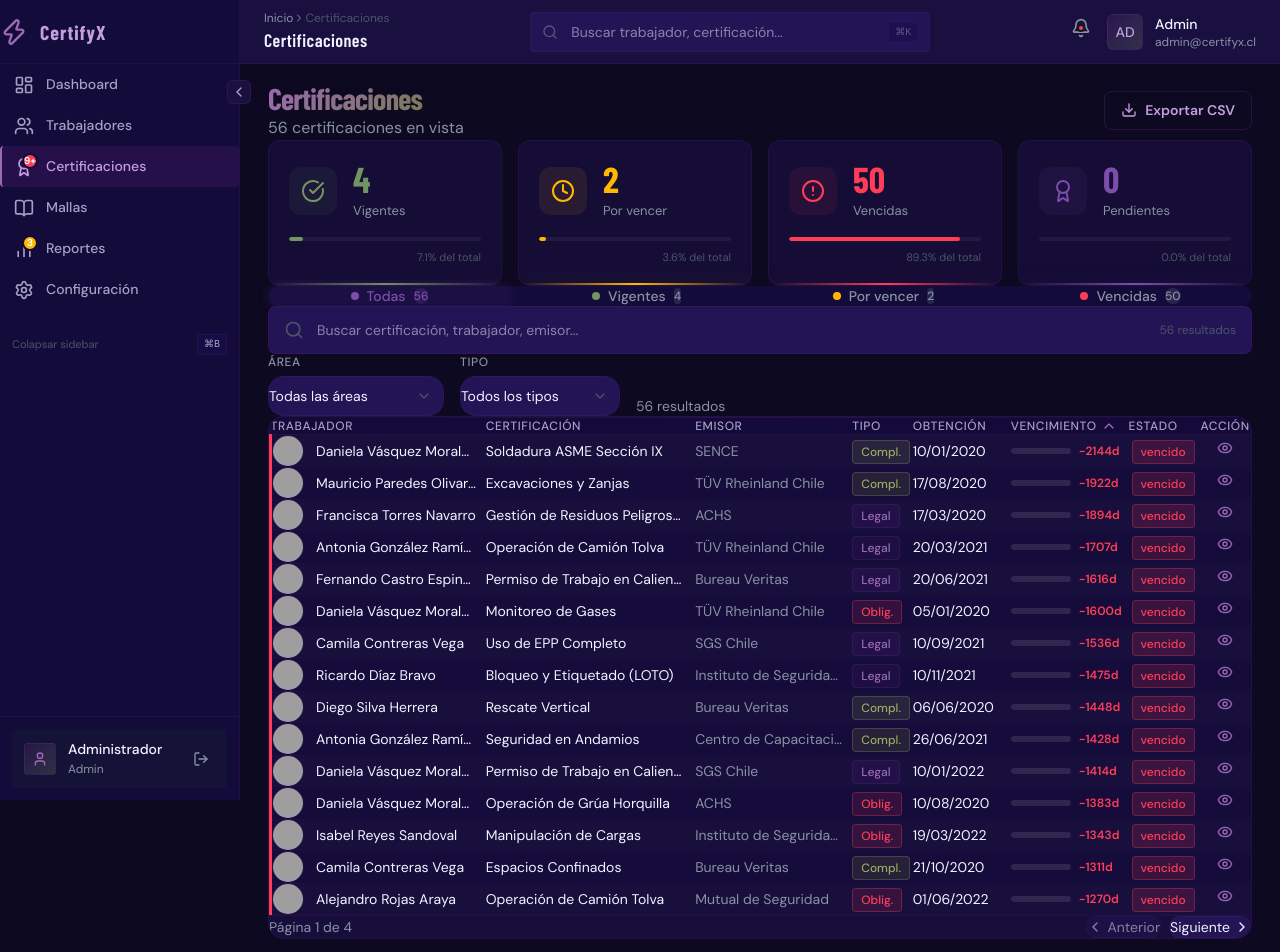
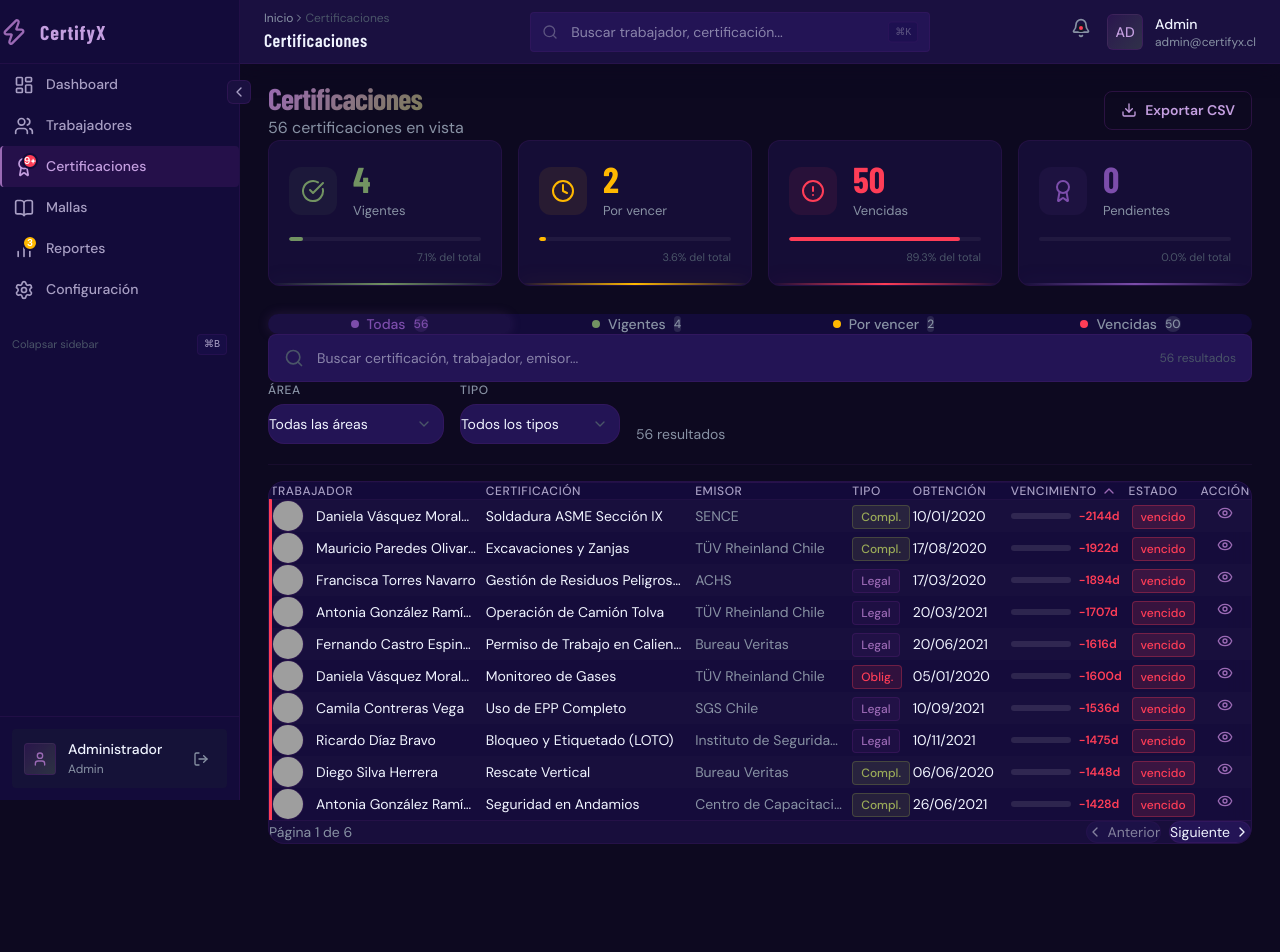
Before and after one commit to leandrodesignux-ux/Certify, a React (Vite) app: page /certifications in a window 1280 px wide. Shown: the top 952 px of the page. After the commit the page ends 868 px from the top, so only its background shows below. Built offline with nearby package versions, Linux system fonts and the light colour scheme; grey boxes are pictures that could not be loaded.

Commit message:
Fix: improve spacing in Certifications page - add stats margin, filter border, and adjust pagination to 10 items

```diff
--- a/src/pages/Certifications.tsx
+++ b/src/pages/Certifications.tsx
@@ -309,7 +309,7 @@ export function Certifications() {
   const [tipoFilter, setTipoFilter] = useState('');
   const [currentPage, setCurrentPage] = useState(1);
   const [expandedCert, setExpandedCert] = useState<string | null>(null);
-  const ITEMS_PER_PAGE = 15;
+  const ITEMS_PER_PAGE = 10;
 
   // Filter by tab
   const filteredByTab = useMemo(() => {
@@ -475,6 +475,7 @@ export function Certifications() {
         animate={{ opacity: 1, y: 0 }}
         transition={{ delay: 0.1, duration: 0.4 }}
         className="grid grid-cols-2 md:grid-cols-4 gap-4"
+        style={{ marginBottom: '28px' }}
       >
         <StatCard
           icon={CheckCircle}
@@ -656,7 +657,11 @@ export function Certifications() {
         )}
 
         {/* Select Filters Row */}
-        <div className="flex flex-wrap items-end gap-4">
+        <div style={{
+          paddingBottom: '20px',
+          borderBottom: '1px solid rgba(91,34,119,0.15)'
+        }}>
+          <div className="flex flex-wrap items-end gap-4">
           {/* Area Filter */}
           <div className="flex flex-col gap-1.5">
             <label className="text-xs font-medium text-[#8892A4] uppercase tracking-wider">Área</label>
@@ -714,8 +719,12 @@ export function Certifications() {
           <span className="ml-auto text-sm text-[#8892A4]">
             {sorted.length} resultado{sorted.length !== 1 ? 's' : ''}
           </span>
+          </div>
         </div>
       </motion.div>
+
+      {/* Visual Separator */}
+      <div style={{ height: '16px' }} />
 
       {/* Table */}
       <motion.div
```
